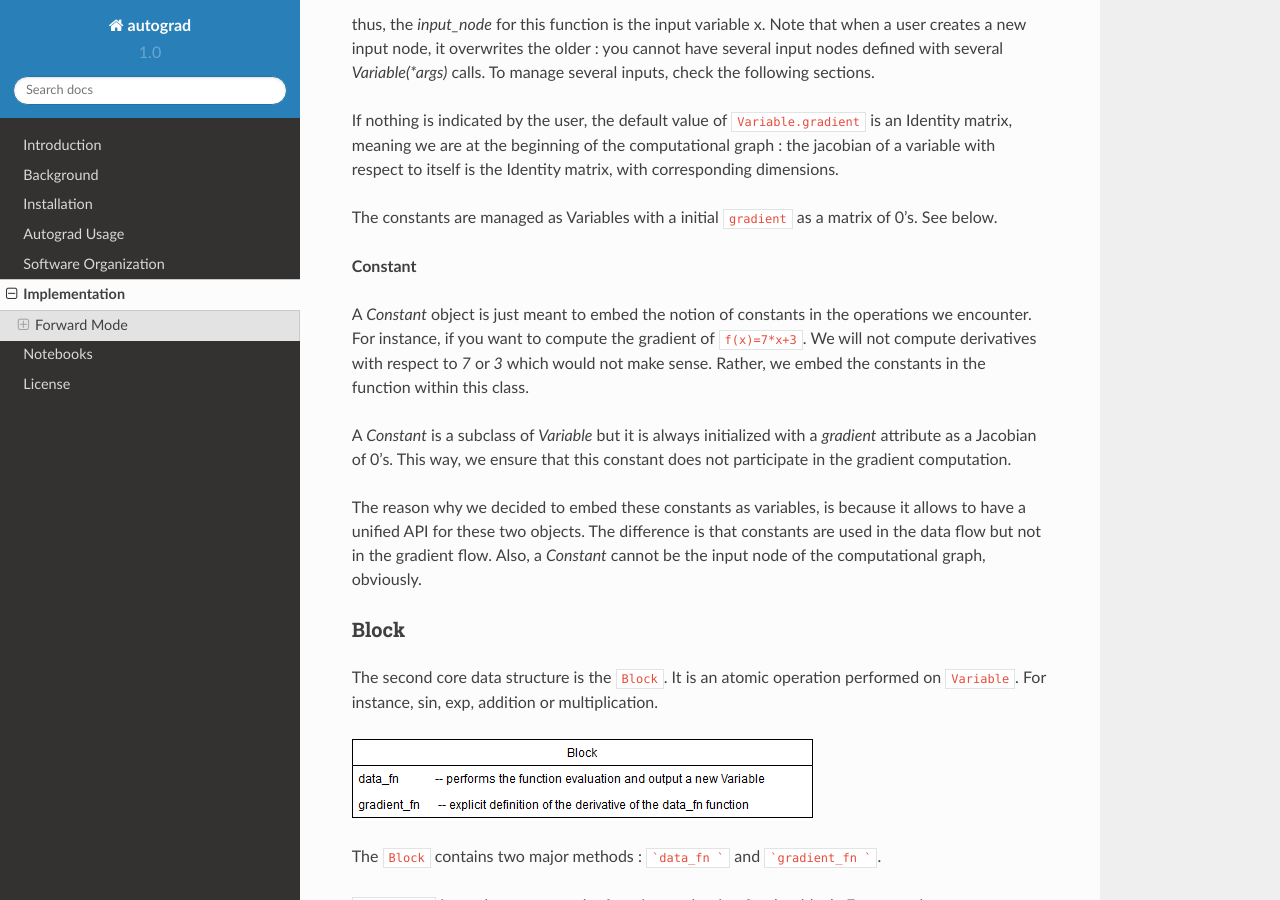
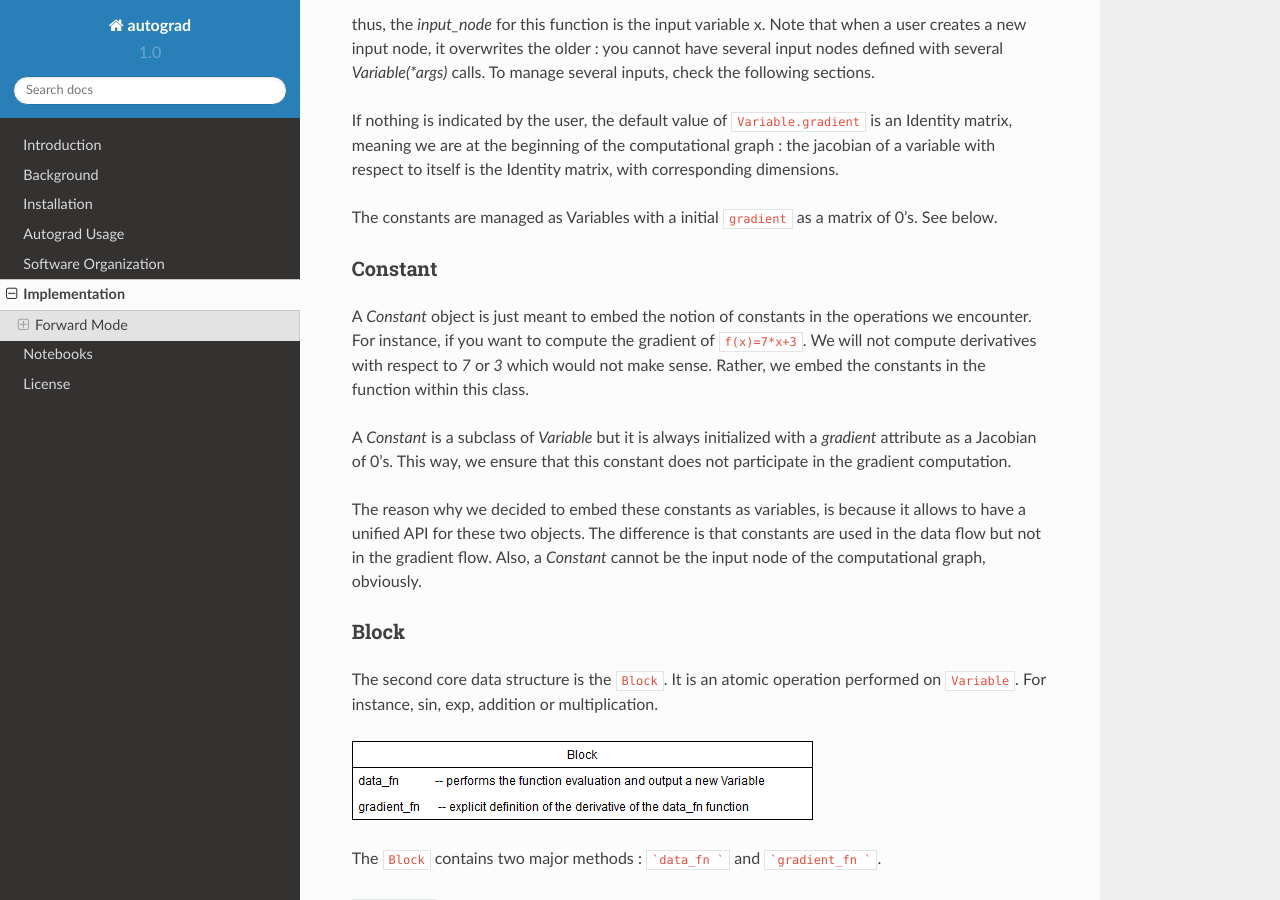
Before and after one commit to cs207-project-group4/cs207-FinalProject, a Sphinx documentation site: the page built from docs/implementation.rst, in a window 1280 px wide and 900 px high, scrolled down 1869 px. Built offline with Sphinx 7.4.7 and the Read the Docs theme 2.0.0, drawn with Linux system fonts in a browser that asks for light colours; formulas are drawn with MathJax 3.

```diff
--- a/docs/implementation.rst
+++ b/docs/implementation.rst
@@ -64,7 +64,8 @@ If nothing is indicated by the user, the default value of ``Variable.gradient``
 The constants are managed as Variables with a initial ``gradient`` as a matrix of 0's. See below.
 
 
-**Constant**
+Constant
+-----------
 
 A `Constant` object is just meant to embed the notion of constants in the operations we encounter. For instance, if you want to compute the gradient of ``f(x)=7*x+3``. We will not compute derivatives with respect to `7` or `3` which would not make sense. Rather, we embed the constants in the function within this class.
 
@@ -73,8 +74,10 @@ A `Constant` is a subclass of `Variable` but it is always initialized with a `gr
 The reason why we decided to embed these constants as variables, is because it allows to have a unified API for these two objects. The difference is that constants are used in the data flow but not in the gradient flow. Also, a `Constant` cannot be the input node of the computational graph, obviously.
 
 
+
+
 Block
----------
+-----
 
 
 The second core data structure is the ``Block``. It is an atomic operation performed on ``Variable``. For instance, sin, exp, addition or multiplication.
```
